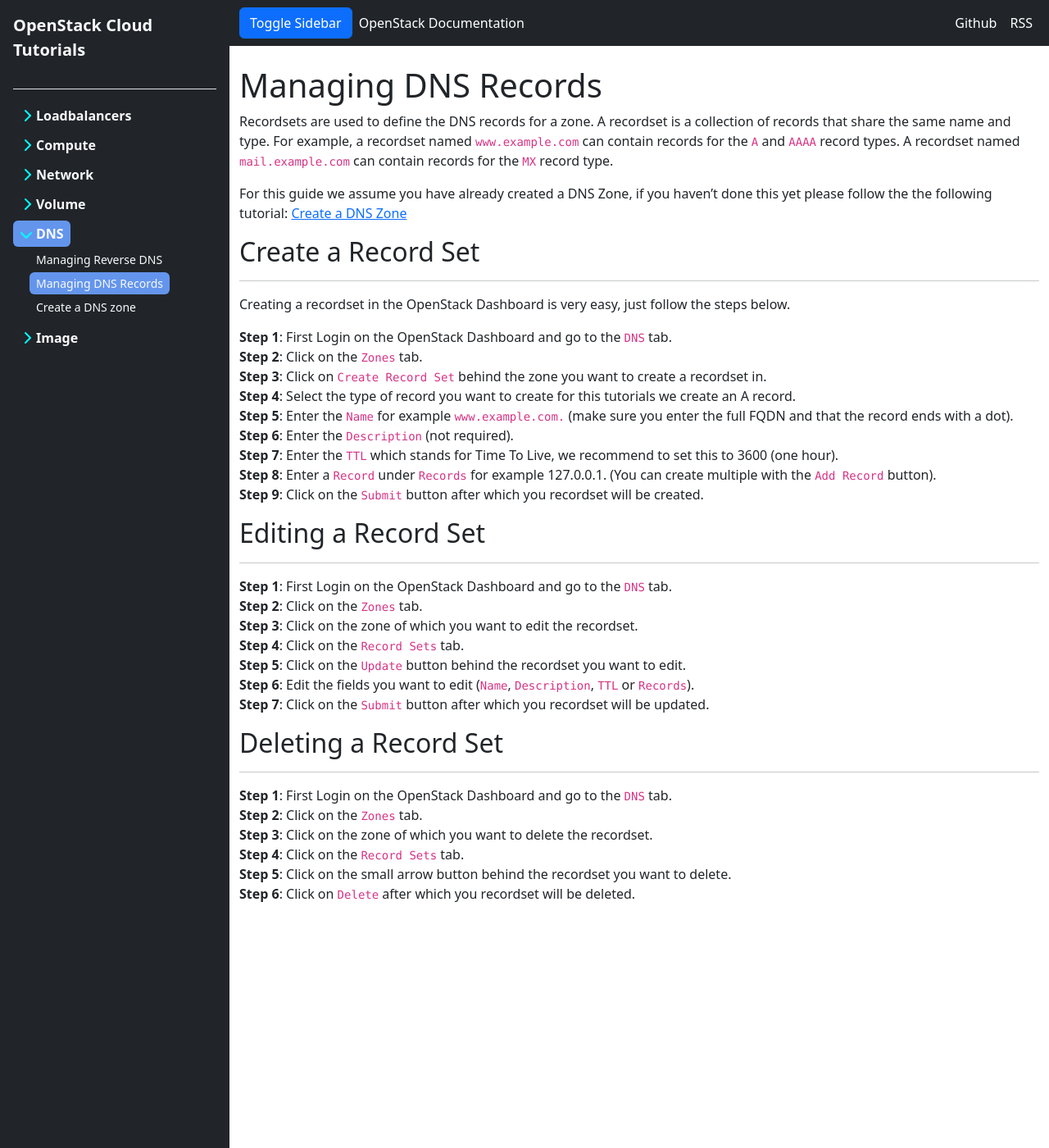
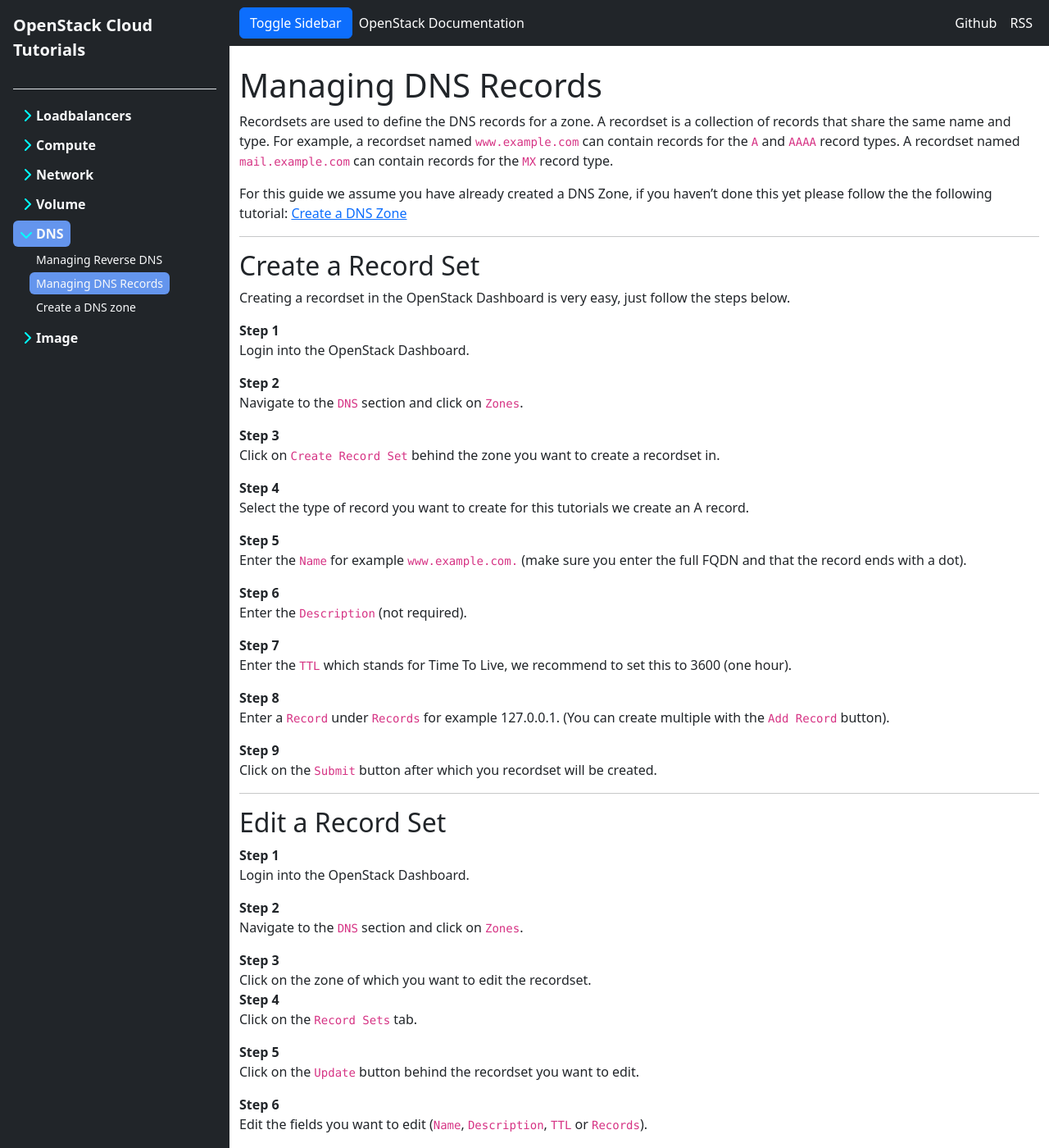
Before and after one commit to bkranendonk/OpenStack-Docs, a Jekyll site: the page built from _posts/dns/2023-12-22-managing-dns-records.md, in a window 1280 px wide and 1400 px high. Shown: the whole window at 82% size. Built offline with Jekyll 4.4.1, drawn with Linux system fonts in a browser that asks for light colours; some of the changed text lies outside the part shown.

Commit message:
Change format and prepare for OpenStack CLI instructions

```diff
--- a/_posts/dns/2023-12-22-managing-dns-records.md
+++ b/_posts/dns/2023-12-22-managing-dns-records.md
@@ -10,35 +10,77 @@
 
 For this guide we assume you have already created a DNS Zone, if you haven't done this yet please follow the the following tutorial: [Create a DNS Zone]({{ '/articles/create-a-dns-zone' | relative_url }})
 
+---
+
 ## Create a Record Set
----
 Creating a recordset in the OpenStack Dashboard is very easy, just follow the steps below.
 
-**Step 1**: First Login on the OpenStack Dashboard and go to the `DNS` tab.
-**Step 2**: Click on the `Zones` tab.
-**Step 3**: Click on `Create Record Set` behind the zone you want to create a recordset in.
-**Step 4**: Select the type of record you want to create for this tutorials we create an A record.
-**Step 5**: Enter the `Name` for example `www.example.com.` (make sure you enter the full FQDN and that the record ends with a dot).
-**Step 6**: Enter the `Description` (not required).
-**Step 7**: Enter the `TTL` which stands for Time To Live, we recommend to set this to 3600 (one hour).
-**Step 8**: Enter a `Record` under `Records` for example 127.0.0.1. (You can create multiple with the `Add Record` button).
-**Step 9**: Click on the `Submit` button after which you recordset will be created.
+**Step 1**
+Login into the OpenStack Dashboard.
 
-## Editing a Record Set
+**Step 2**
+Navigate to the `DNS` section and click on `Zones`.
+
+**Step 3**
+Click on `Create Record Set` behind the zone you want to create a recordset in.
+
+**Step 4**
+Select the type of record you want to create for this tutorials we create an A record.
+
+**Step 5**
+Enter the `Name` for example `www.example.com.` (make sure you enter the full FQDN and that the record ends with a dot).
+
+**Step 6**
+Enter the `Description` (not required).
+
+**Step 7**
+Enter the `TTL` which stands for Time To Live, we recommend to set this to 3600 (one hour).
+
+**Step 8**
+Enter a `Record` under `Records` for example 127.0.0.1. (You can create multiple with the `Add Record` button).
+
+**Step 9**
+Click on the `Submit` button after which you recordset will be created.
+
 ---
-**Step 1**: First Login on the OpenStack Dashboard and go to the `DNS` tab.
-**Step 2**: Click on the `Zones` tab.
-**Step 3**: Click on the zone of which you want to edit the recordset.
-**Step 4**: Click on the `Record Sets` tab.
-**Step 5**: Click on the `Update` button behind the recordset you want to edit.
-**Step 6**: Edit the fields you want to edit (`Name`, `Description`, `TTL` or `Records`).
-**Step 7**: Click on the `Submit` button after which you recordset will be updated.
 
-## Deleting a Record Set
+## Edit a Record Set
+**Step 1**
+Login into the OpenStack Dashboard.
+
+**Step 2**
+Navigate to the `DNS` section and click on `Zones`.
+
+**Step 3**
+Click on the zone of which you want to edit the recordset.
+**Step 4**
+Click on the `Record Sets` tab.
+
+**Step 5**
+Click on the `Update` button behind the recordset you want to edit.
+
+**Step 6**
+Edit the fields you want to edit (`Name`, `Description`, `TTL` or `Records`).
+
+**Step 7**
+Click on the `Submit` button after which you recordset will be updated.
+
 ---
-**Step 1**: First Login on the OpenStack Dashboard and go to the `DNS` tab.
-**Step 2**: Click on the `Zones` tab.
-**Step 3**: Click on the zone of which you want to delete the recordset.
-**Step 4**: Click on the `Record Sets` tab.
-**Step 5**: Click on the small arrow button behind the recordset you want to delete.
-**Step 6**: Click on `Delete` after which you recordset will be deleted.
+
+## Delete a Record Set
+**Step 1**
+Login into the OpenStack Dashboard.
+
+**Step 2**
+Navigate to the `DNS` section and click on `Zones`.
+
+**Step 3**
+Click on the zone of which you want to delete the recordset.
+**Step 4**
+Click on the `Record Sets` tab.
+
+**Step 5**
+Click on the small arrow button behind the recordset you want to delete.
+
+**Step 6**
+Click on `Delete` after which you recordset will be deleted.
```
